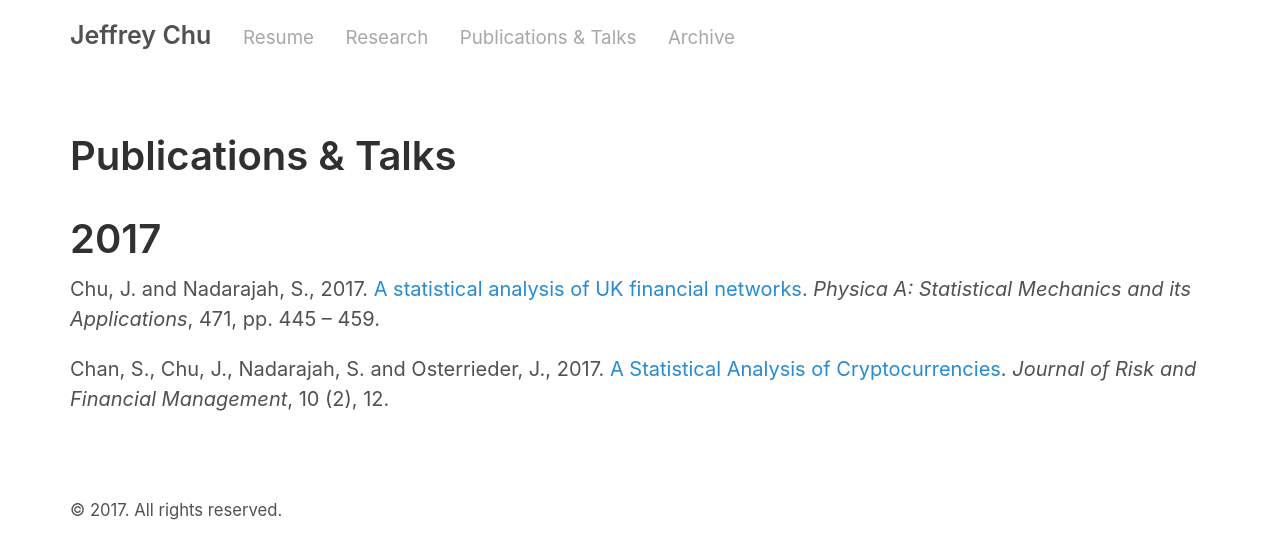
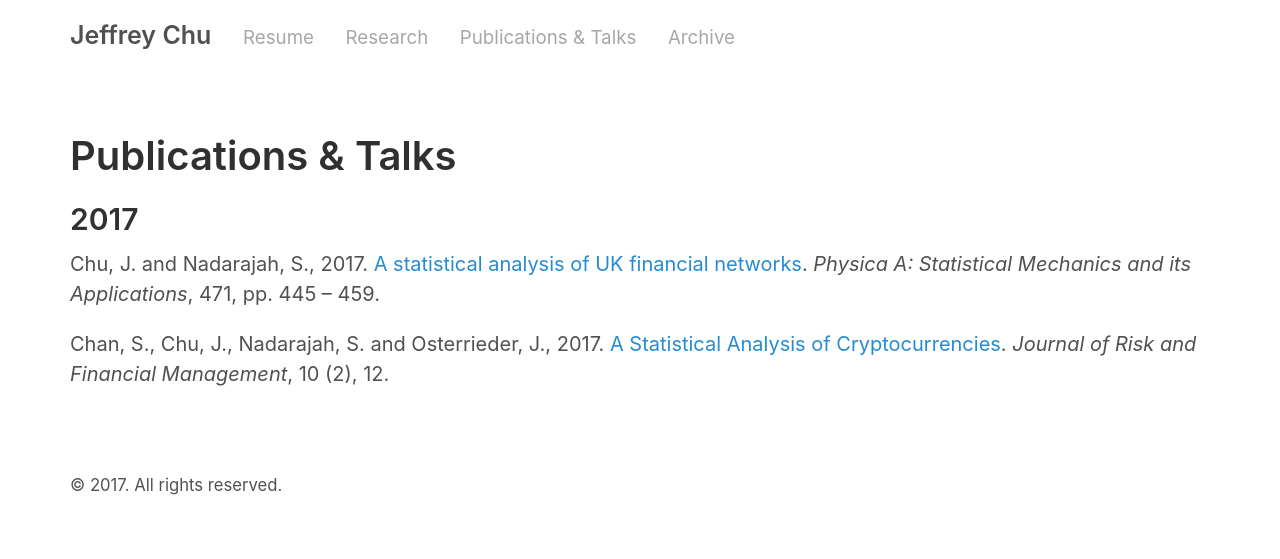
Before and after one commit to jeffrey-chu/jeffrey-chu.github.io, a Jekyll site: the page built from pubtalks.md, in a window 1280 px wide. Shown: the top 559 px of the page. Built offline with Jekyll 4.4.1, drawn with Linux system fonts in a browser that asks for light colours.

```diff
--- a/pubtalks.md
+++ b/pubtalks.md
@@ -3,6 +3,6 @@ layout: page
 title: Publications & Talks
 ---
 
-# 2017
+## 2017
 <p>Chu, J. and Nadarajah, S., 2017. <a href="https://doi.org/10.1016/j.physa.2016.12.073">A statistical analysis of UK financial networks</a>. <i>Physica A: Statistical Mechanics and its Applications</i>, 471, pp. 445 – 459.</p>
 <p>Chan, S., Chu, J., Nadarajah, S. and Osterrieder, J., 2017. <a href="">A Statistical Analysis of Cryptocurrencies</a>. <i>Journal of Risk and Financial Management</i>, 10 (2), 12.</p>
```
